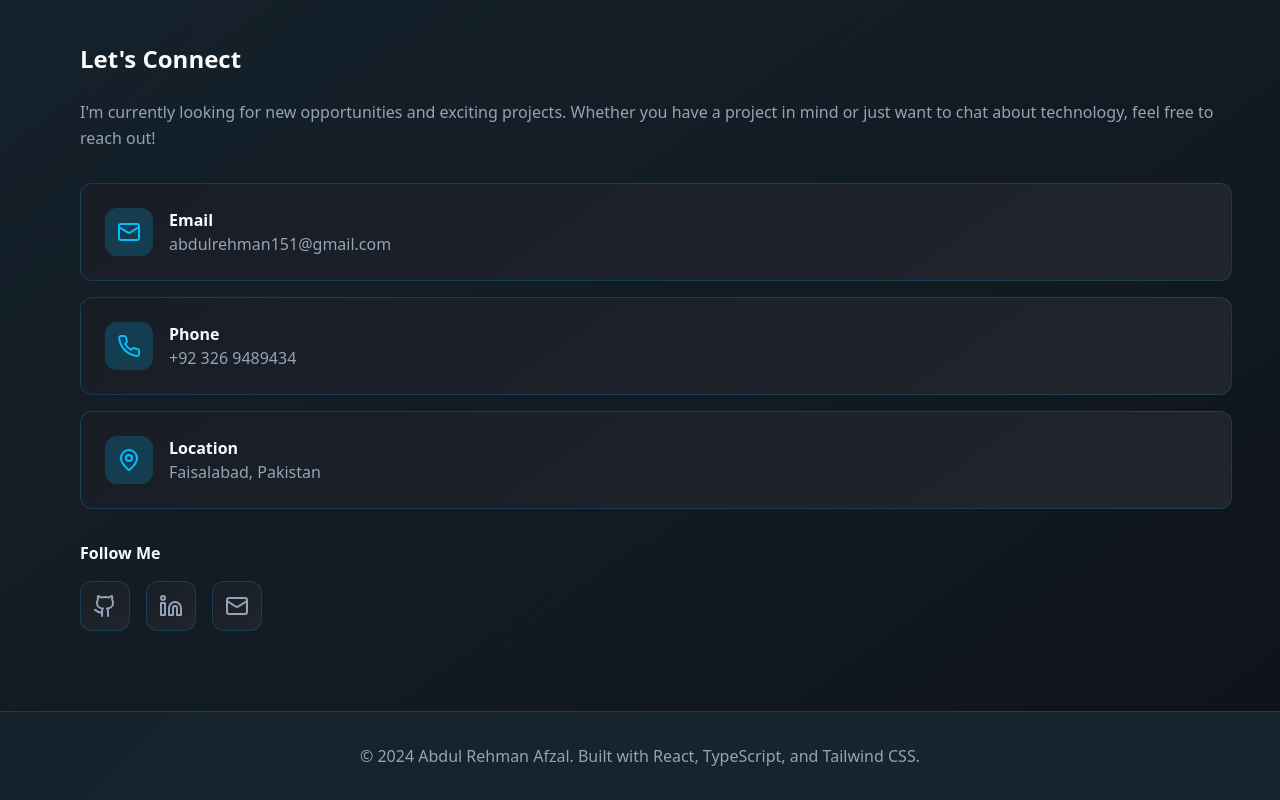
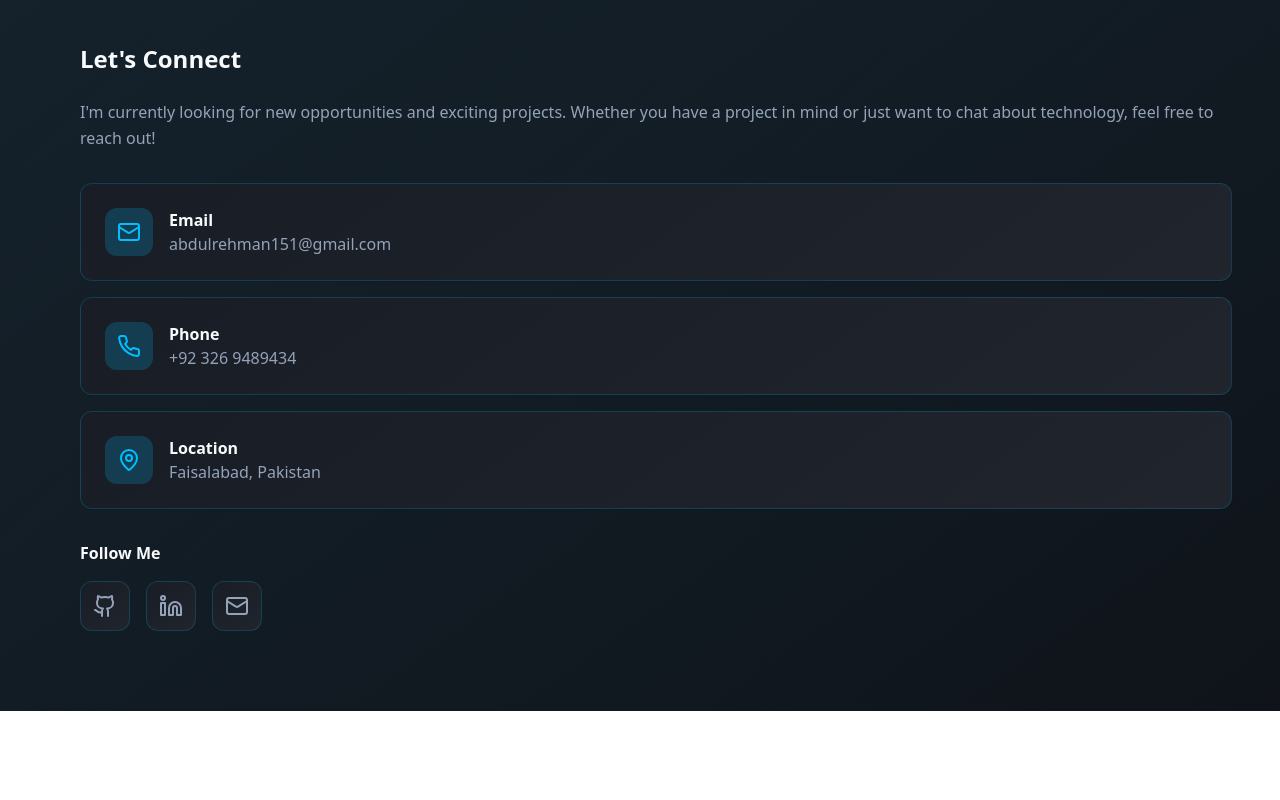
Before and after one commit to abdulrehmanafzal-webdeveloper/Portfolio_app2, a React (Vite) app: page / in a window 1280 px wide. Shown: the part 6060-6860 px from the top of the page. After the commit the page ends 6771 px from the top, so only its background shows below. Built offline with nearby package versions, Linux system fonts and the light colour scheme; the HTML template or start-up script is replaced by a standard one.

Commit message:
making changes in home comp

```diff
--- a/src/pages/Index.tsx
+++ b/src/pages/Index.tsx
@@ -19,14 +19,7 @@ const Portfolio = () => {
         <Contact />
       </main>
 
-      {/* Footer */}
-      <footer className="py-8 border-t border-primary/20 bg-card/50">
-        <div className="section-container text-center">
-          <p className="text-muted-foreground">
-            © 2024 Abdul Rehman Afzal. Built with React, TypeScript, and Tailwind CSS.
-          </p>
-        </div>
-      </footer>
+
     </div>
   );
 };
```
